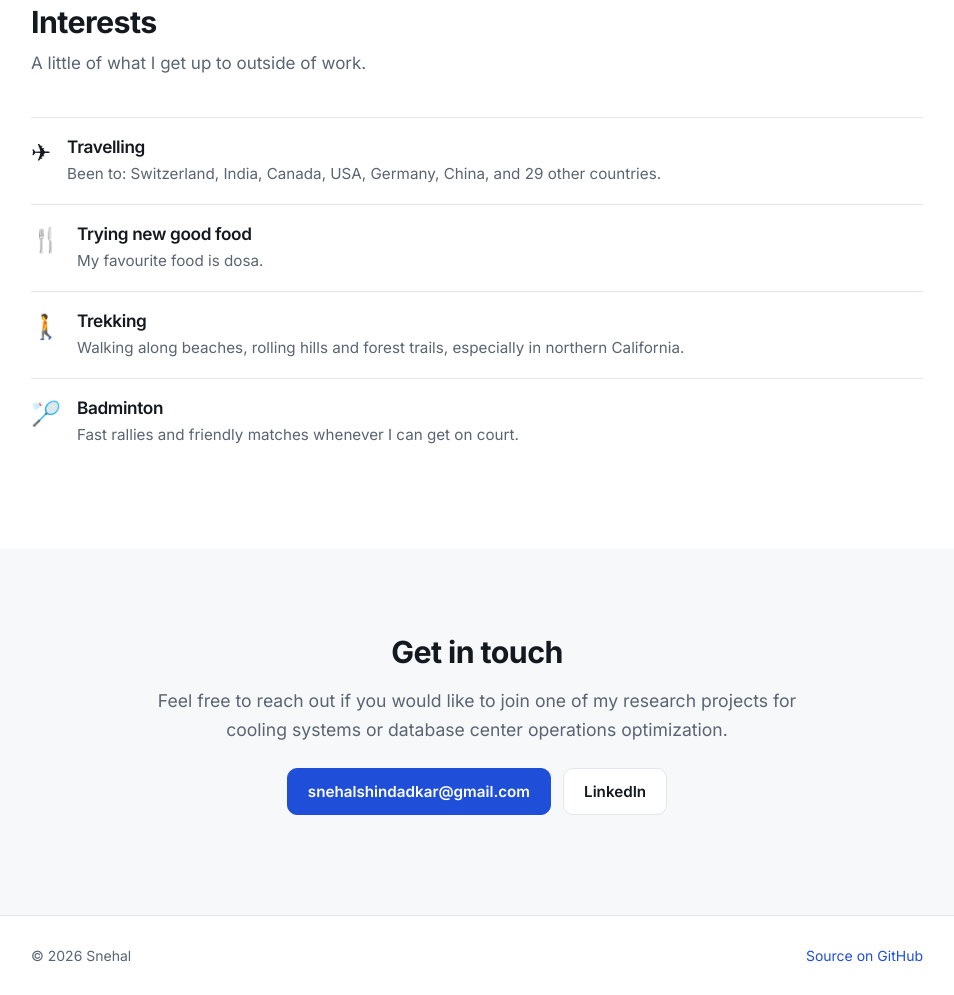
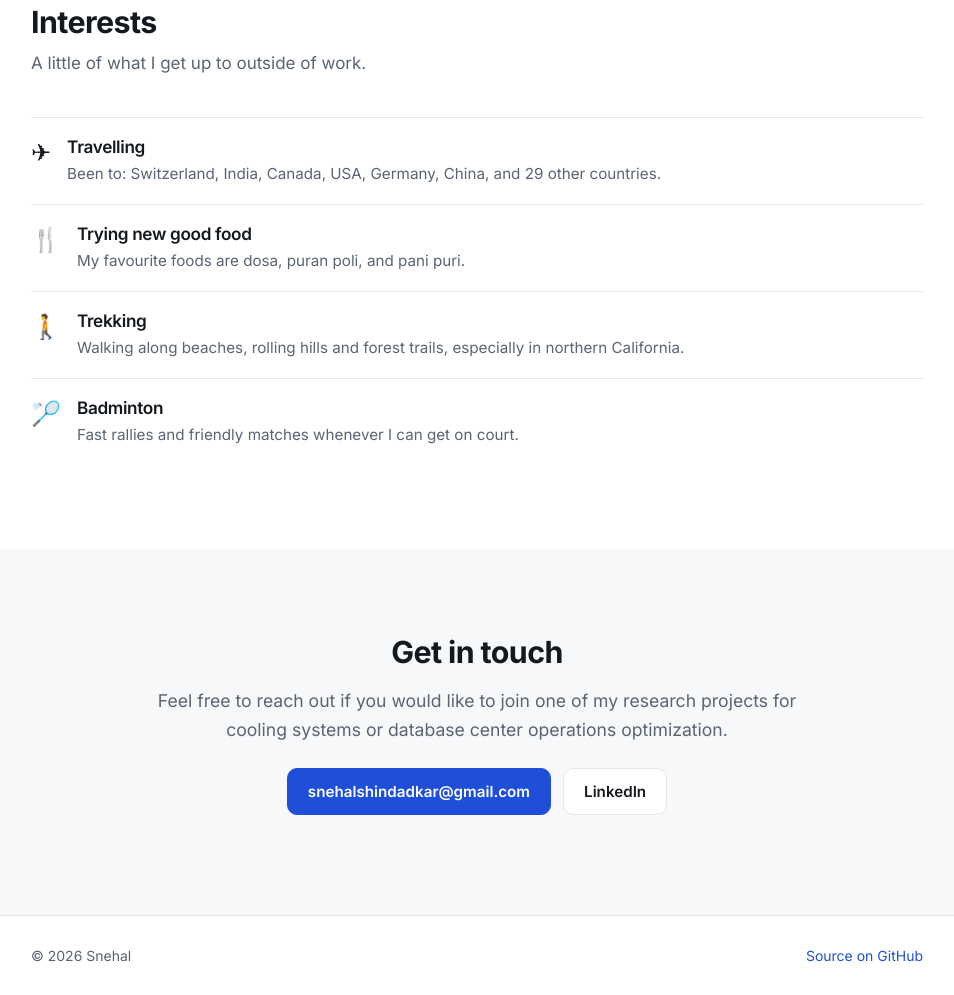
Before and after one commit to snehal-vs/snehal-vs.github.io, a plain HTML site: page index.html in a window 1280 px wide. Shown: the part 3388-4383 px from the top of the page, without its empty margins (163-1117 px from the left). Drawn offline with Linux system fonts and the light colour scheme.

Commit message:
Update Favorite Food

```diff
--- a/index.html
+++ b/index.html
@@ -262,7 +262,7 @@
           <span class="interest-icon" aria-hidden="true">&#127860;</span>
           <div>
             <h3>Trying new good food</h3>
-            <p>My favourite food is dosa.</p>
+            <p>My favourite foods are dosa, puran poli, and pani puri.</p>
           </div>
         </li>
         <li class="interest">
```
